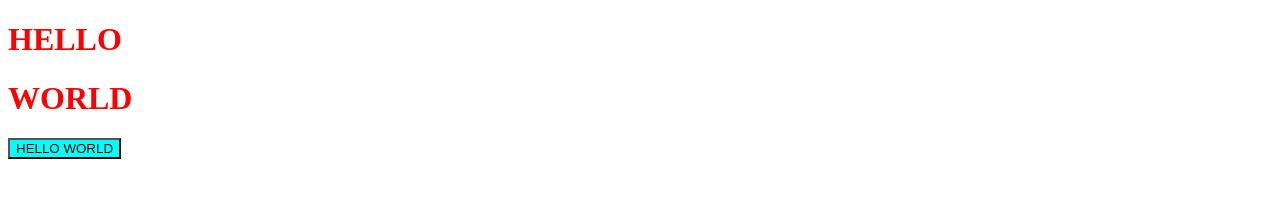
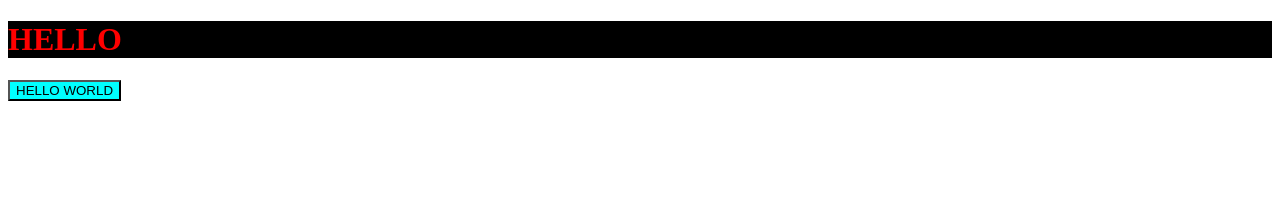
Before and after one commit to ZyroGlitch/GIT-GITHUB-WORKSHOP, a plain HTML site: page index.html in a window 1280 px wide. Drawn offline with Linux system fonts and the light colour scheme.

Commit message:
Final Commit Nag commit ko og bag ong changes sa file.

```diff
--- a/index.html
+++ b/index.html
@@ -4,13 +4,12 @@
 <head>
     <meta charset="UTF-8">
     <meta name="viewport" content="width=device-width, initial-scale=1.0">
-    <title>Document</title>
+    <title>GIT GITHUB DEMO</title>
     <link rel="stylesheet" href="style.css">
 </head>
 
 <body>
     <h1>HELLO</h1>
-    <h1>WORLD</h1>
     <button>HELLO WORLD</button>
 </body>
 
--- a/style.css
+++ b/style.css
@@ -1,5 +1,6 @@
 h1 {
     color: red;
+    background-color: black;
 }
 
 button {
```
